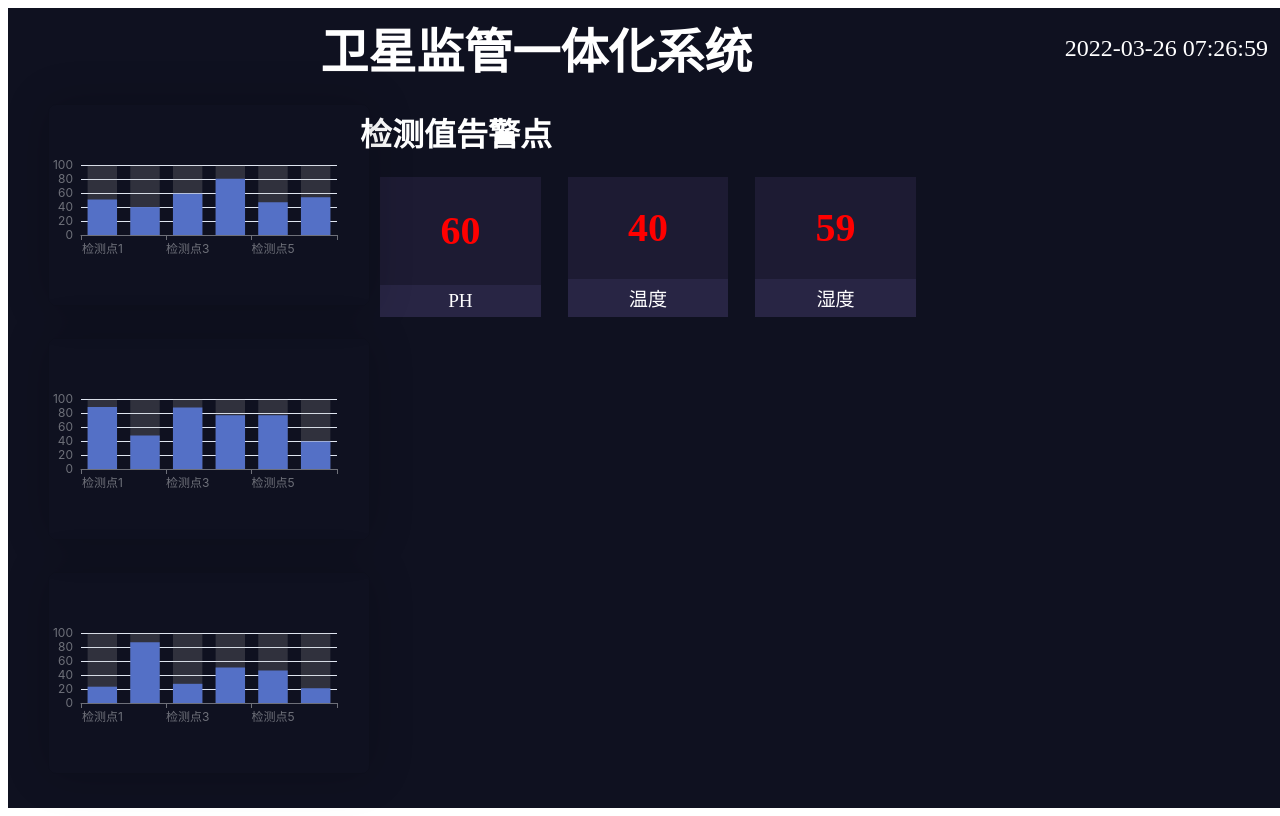
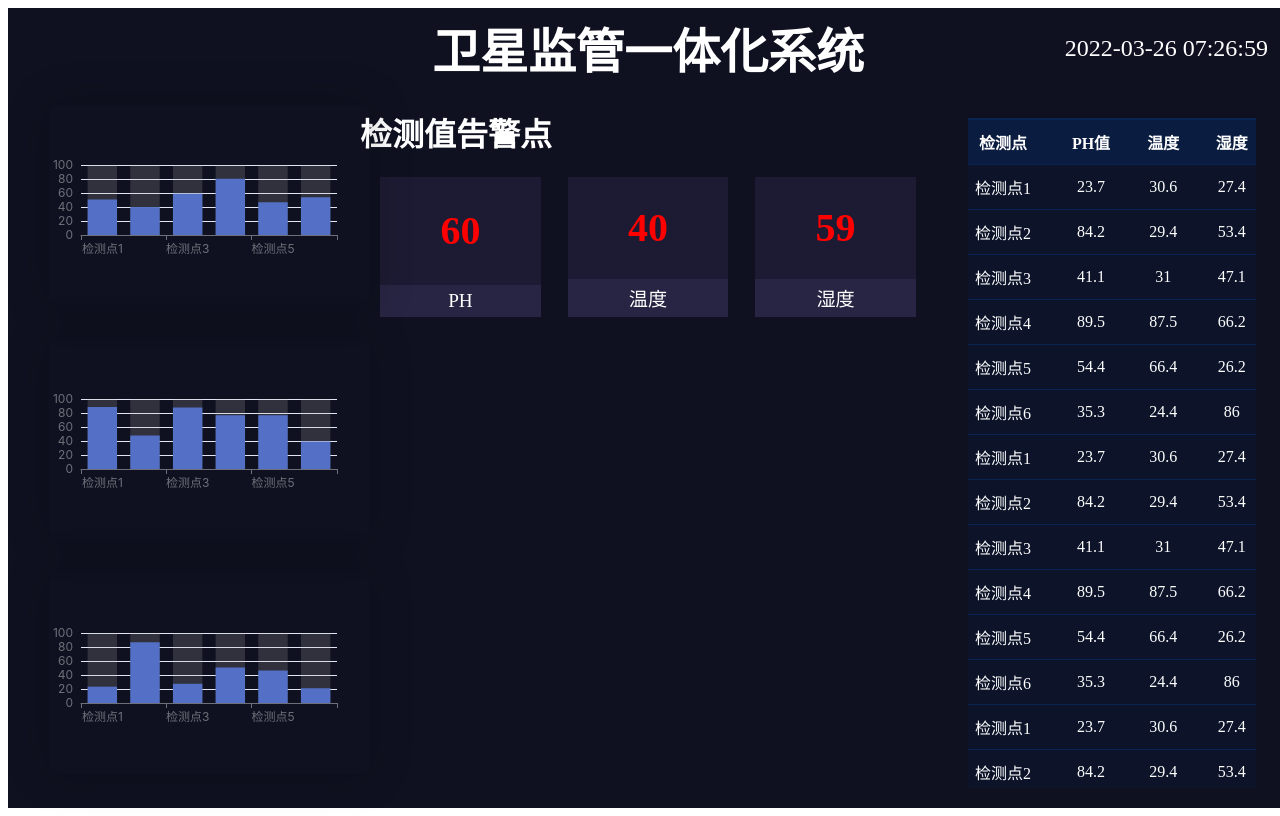
Before and after one commit to mayapony/cesium-visualization, a Vue app: page /#/ in a window 1280 px wide. Built offline with nearby package versions, Linux system fonts and the light colour scheme; what vue-cesium would draw is missing.

Commit message:
feat✨:  添加数据表格

```diff
--- /dev/null
+++ b/src/components/DataTable.vue
@@ -0,0 +1,127 @@
+<template>
+  <div class="table-container-outer">
+
+    <div class="table-container-inner">
+
+      <table cellspacing="0">
+        <tr>
+          <th>检测点</th>
+          <th>PH值</th>
+          <th>温度</th>
+          <th>湿度</th>
+        </tr>
+        <tr v-for="data in tableData" :key="data.name">
+          <td>{{ data.name }}</td>
+          <td>{{ data.ph }}</td>
+          <td>{{ data.temp }}</td>
+          <td>{{ data.humidity }}</td>
+        </tr>
+        <tr v-for="data in tableData" :key="data.name">
+          <td>{{ data.name }}</td>
+          <td>{{ data.ph }}</td>
+          <td>{{ data.temp }}</td>
+          <td>{{ data.humidity }}</td>
+        </tr>
+        <tr v-for="data in tableData" :key="data.name">
+          <td>{{ data.name }}</td>
+          <td>{{ data.ph }}</td>
+          <td>{{ data.temp }}</td>
+          <td>{{ data.humidity }}</td>
+        </tr>
+        <tr v-for="data in tableData" :key="data.name">
+          <td>{{ data.name }}</td>
+          <td>{{ data.ph }}</td>
+          <td>{{ data.temp }}</td>
+          <td>{{ data.humidity }}</td>
+        </tr>
+      </table>
+
+    </div>
+
+  </div>
+</template>
+
+<script setup>
+function random() {
+  return Math.round(200 + Math.random() * 700) / 10
+}
+
+const tableData = [
+  {
+    name: '检测点1',
+    ph: random(),
+    temp: random(),
+    humidity: random()
+  },
+  {
+    name: '检测点2',
+    ph: random(),
+    temp: random(),
+    humidity: random()
+  },
+  {
+    name: '检测点3',
+    ph: random(),
+    temp: random(),
+    humidity: random()
+  },
+  {
+    name: '检测点4',
+    ph: random(),
+    temp: random(),
+    humidity: random()
+  },
+  {
+    name: '检测点5',
+    ph: random(),
+    temp: random(),
+    humidity: random()
+  },
+  {
+    name: '检测点6',
+    ph: random(),
+    temp: random(),
+    humidity: random()
+  },
+]
+</script>
+<script>
+export default {
+  name: "DataTable"
+}
+</script>
+
+<style scoped lang="sass">
+.table-container-outer
+  width: 90%
+  height: calc(100vh - 100px)
+  position: relative
+  overflow: hidden
+
+.table-container-inner
+  position: absolute
+  overflow-y: auto
+  width: 110%
+  height: 100%
+  top: 0
+  left: -17px
+
+table
+  margin-top: 30px
+  color: white
+  width: 100%
+  padding: 0
+  border: 2px solid #092353
+
+  th
+    padding: 10px
+    background-color: #092353aa
+
+  td
+    text-align: center
+    padding: 10px
+    border-top: 1px solid #092353
+
+    background-color: #09235333
+
+</style>
--- a/src/pages/Home.vue
+++ b/src/pages/Home.vue
@@ -1,6 +1,7 @@
 <script setup>
 import InfoBox from "../components/InfoBox.vue";
 import Echarts from '../components/Echarts.vue'
+import DataTable from "../components/DataTable.vue";
 import {onMounted, ref} from 'vue'
 import moment from 'moment'
 
@@ -25,7 +26,7 @@ export default {
 <template>
   <div id="main-container">
     <div class="container-header">
-      <div></div>
+      <div class="time" style="padding-right: 20px; visibility: hidden">{{ timeRef }}</div>
       <h1 id="title">卫星监管一体化系统</h1>
       <div class="time" style="padding-right: 20px;">{{ timeRef }}</div>
     </div>
@@ -46,7 +47,9 @@ export default {
         </div>
         <iframe id="earth-iframe" src="http://localhost:3000/#/earth"></iframe>
       </div>
-      <div class="right-container"></div>
+      <div class="right-container">
+        <data-table/>
+      </div>
     </div>
   </div>
 </template>
```
